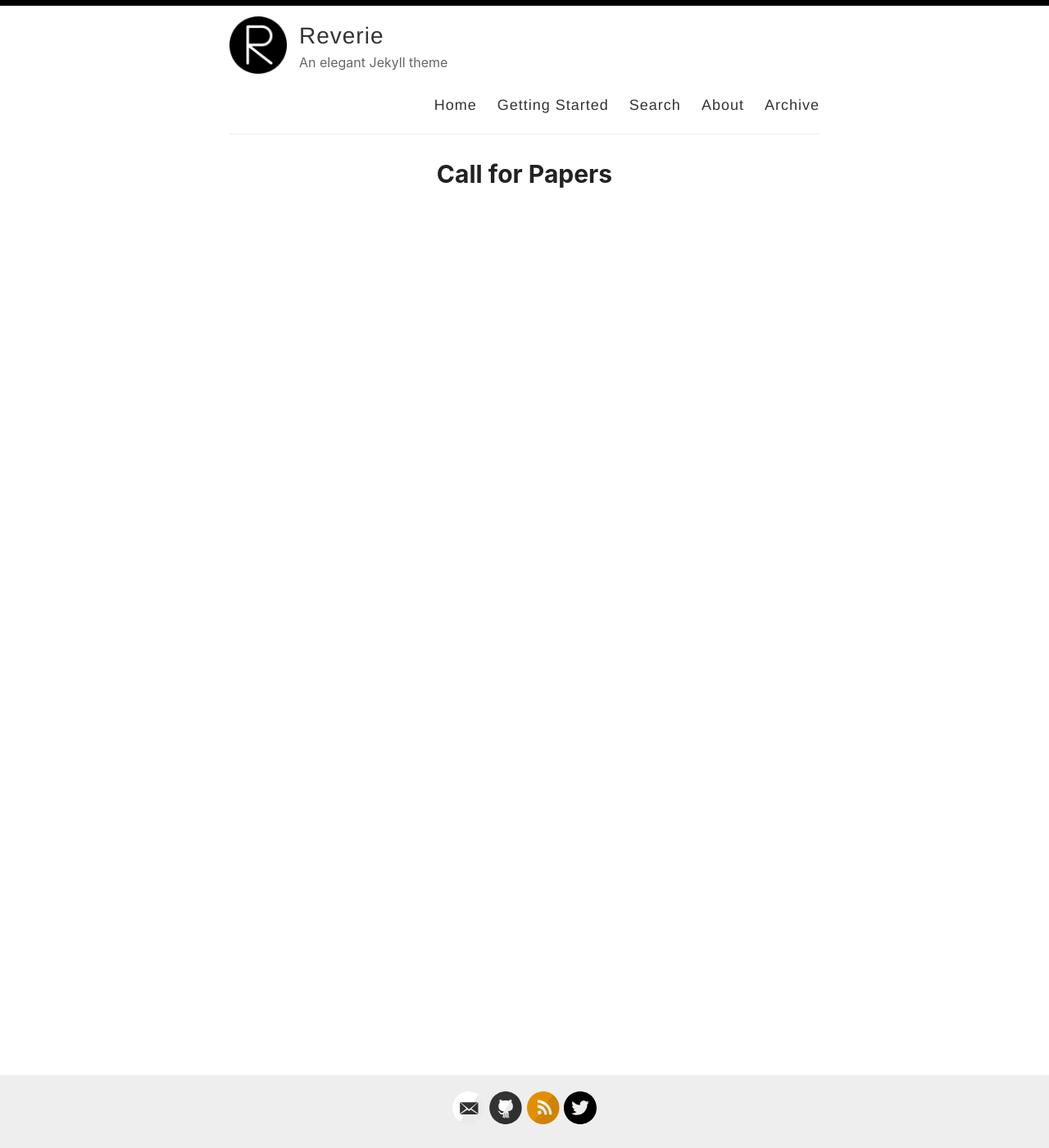
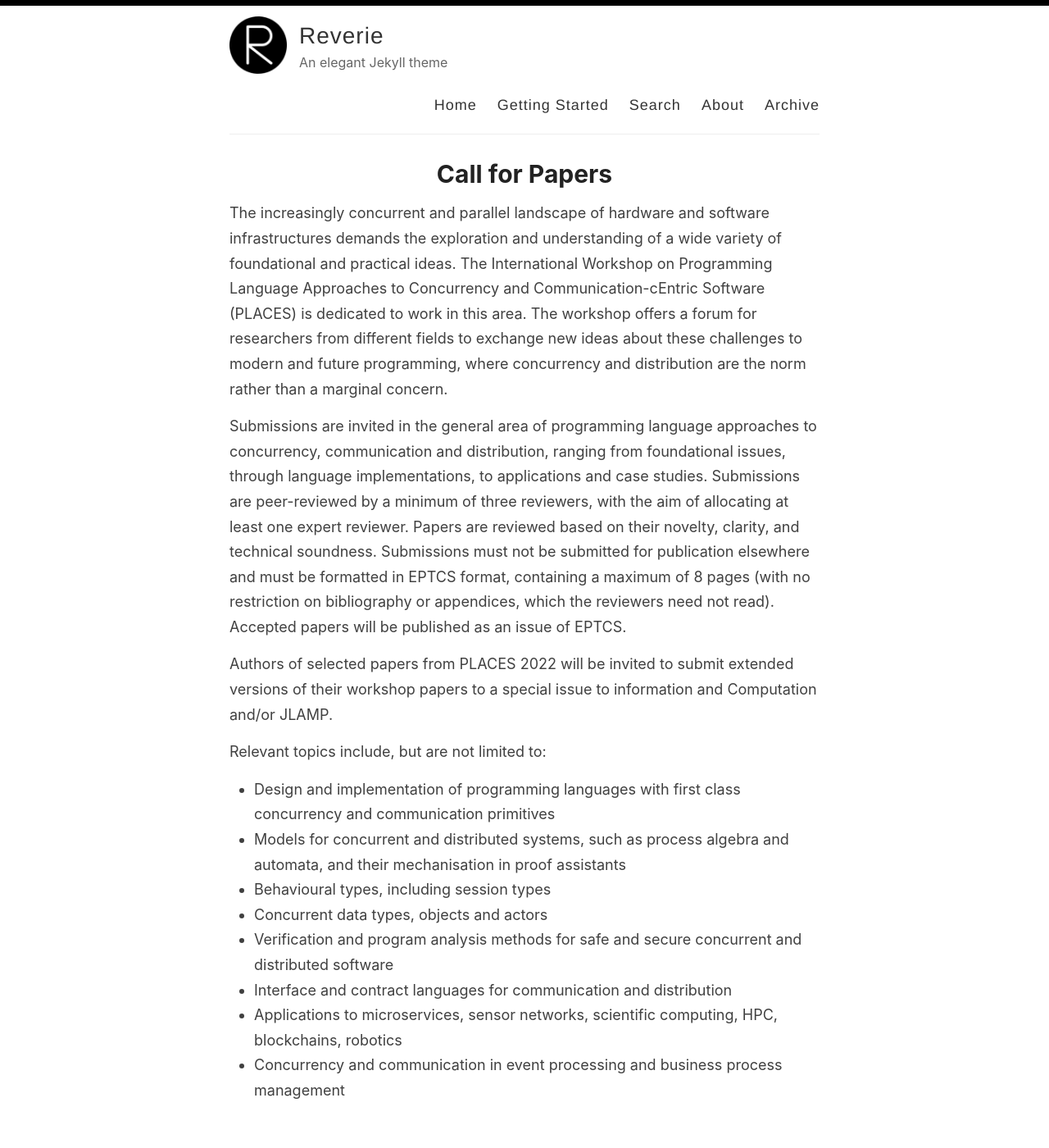
Before and after one commit to places-workshop/2022, a Jekyll site: the page built from _pages/callforpapers.md, in a window 1280 px wide and 1400 px high. Shown: the whole window at 82% size. Built offline with Jekyll 4.4.1, drawn with Linux system fonts in a browser that asks for light colours.

Commit message:
Add call for paper content

```diff
--- a/_pages/callforpapers.md
+++ b/_pages/callforpapers.md
@@ -3,3 +3,19 @@ layout: page
 title: Call for Papers
 permalink: /call-for-papers/
 ---
+
+The increasingly concurrent and parallel landscape of hardware and software infrastructures demands the exploration and understanding of a wide variety of foundational and practical ideas. The International Workshop on Programming Language Approaches to Concurrency and Communication-cEntric Software (PLACES) is dedicated to work in this area. The workshop offers a forum for researchers from different fields to exchange new ideas about these challenges to modern and future programming, where concurrency and distribution are the norm rather than a marginal concern.
+
+Submissions are invited in the general area of programming language approaches to concurrency, communication and distribution, ranging from foundational issues, through language implementations, to applications and case studies. Submissions are peer-reviewed by a minimum of three reviewers, with the aim of allocating at least one expert reviewer. Papers are reviewed based on their novelty, clarity, and technical soundness. Submissions must not be submitted for publication elsewhere and must be formatted in EPTCS format, containing a maximum of 8 pages (with no restriction on bibliography or appendices, which the reviewers need not read). Accepted papers will be published as an issue of EPTCS.
+
+Authors of selected papers from PLACES 2022 will be invited to submit extended versions of their workshop papers to a special issue to information and Computation and/or JLAMP.
+
+Relevant topics include, but are not limited to:
+* Design and implementation of programming languages with first class concurrency and communication primitives
+* Models for concurrent and distributed systems, such as process algebra and automata, and their mechanisation in proof assistants
+* Behavioural types, including session types
+* Concurrent data types, objects and actors
+* Verification and program analysis methods for safe and secure concurrent and distributed software
+* Interface and contract languages for communication and distribution
+* Applications to microservices, sensor networks, scientific computing, HPC, blockchains, robotics
+* Concurrency and communication in event processing and business process management
```
